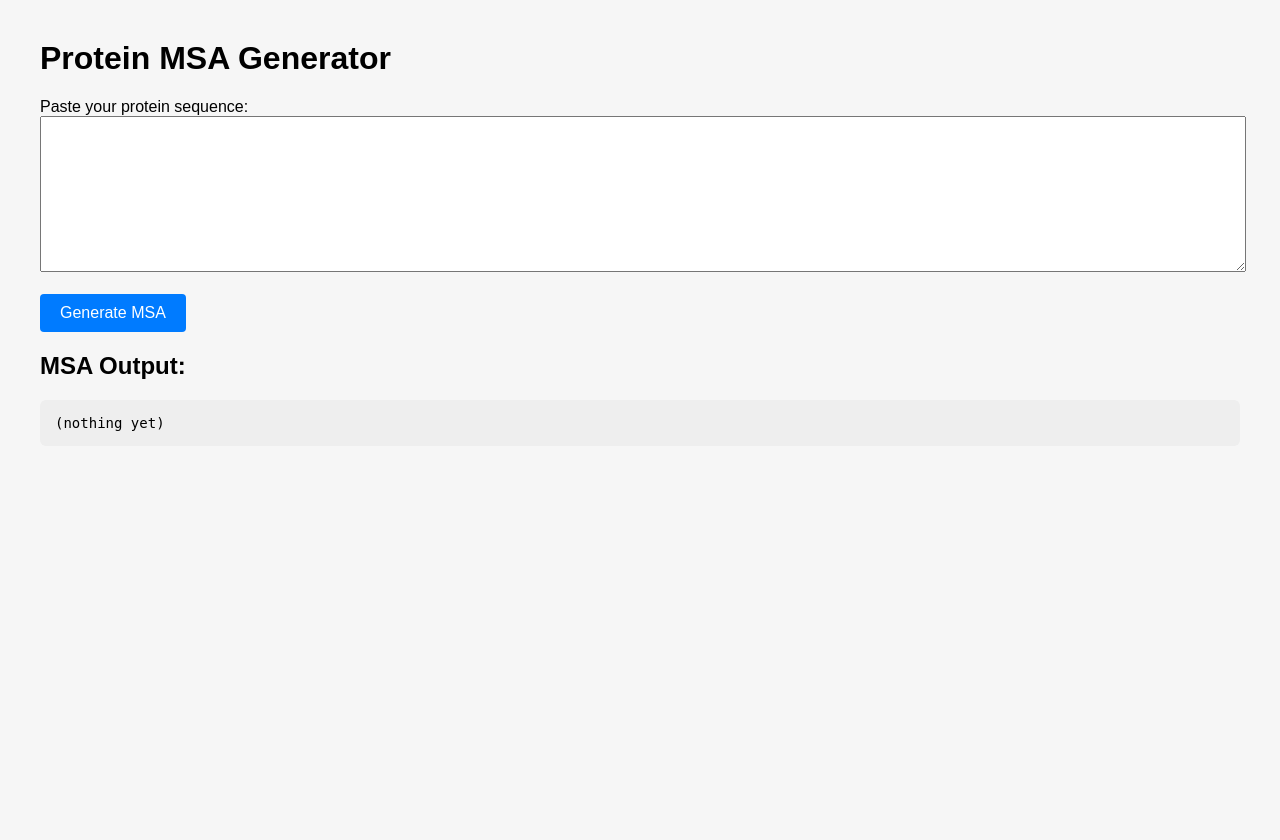
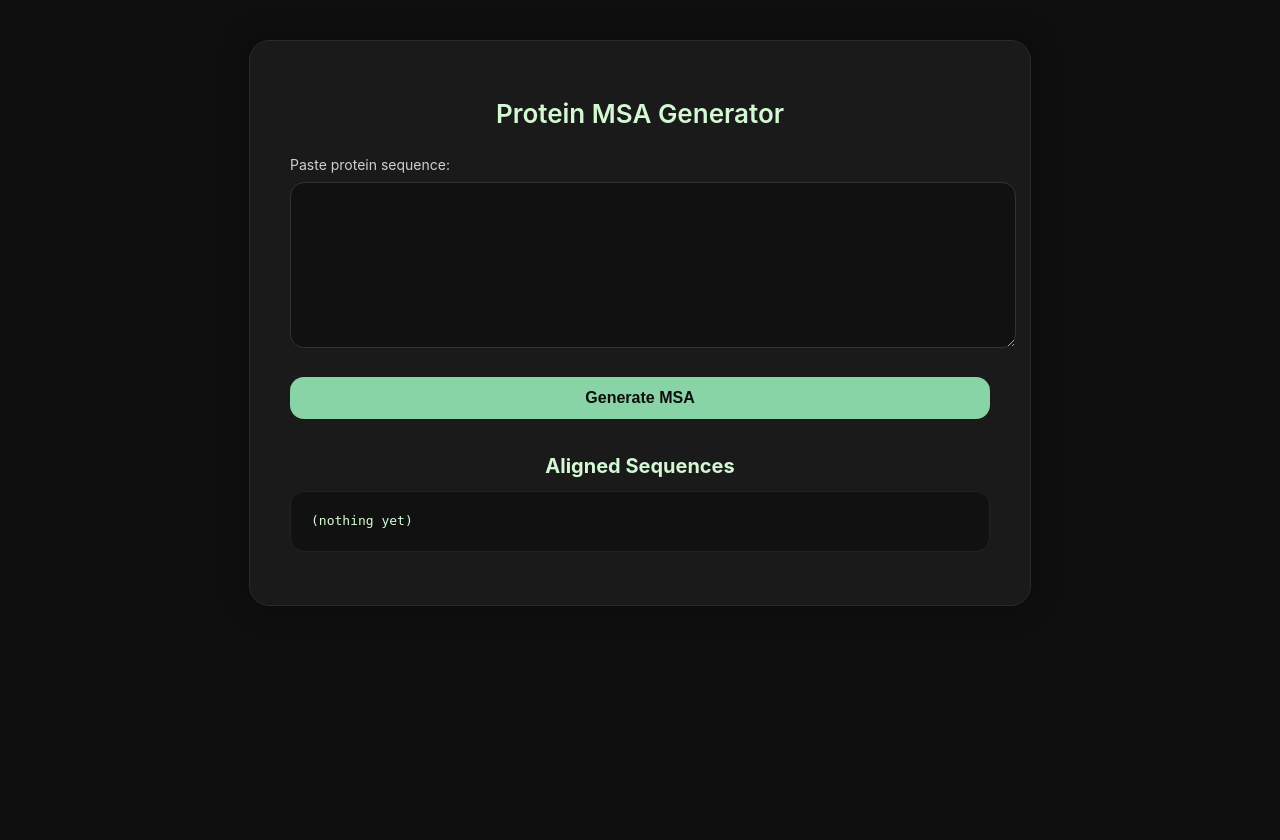
Before and after one commit to satvik-b869/evo-gnn-capstone, a Flask app: page / in a window 1280 px wide. Before the commit the page ends 431 px from the top, so only its background shows below. Run offline with Flask 3, Linux system fonts and the light colour scheme.

Commit message:
Update UI + add Step1 + fix alignment display

```diff
--- a/webapp/app.py
+++ b/webapp/app.py
@@ -12,6 +12,10 @@ NCBI_BLAST_URL = "https://blast.ncbi.nlm.nih.gov/Blast.cgi"
 @app.route("/")
 def index():
     return render_template("index.html")
+
+@app.route("/step1")
+def step1():
+    return render_template("step1.html")
 
 @app.route("/generate_msa", methods=["POST"])
 def generate_msa():
--- a/webapp/templates/index.html
+++ b/webapp/templates/index.html
@@ -1,59 +1,152 @@
 <!DOCTYPE html>
-<html>
+<html lang="en">
 <head>
+<meta charset="UTF-8" />
 <title>Protein MSA Generator</title>
-  <meta charset="UTF-8">
+
 <style>
   body {
-      font-family: Arial;
-      margin: 40px;
-      background: #f6f6f6;
+    margin: 0;
+    padding: 0;
+    background: #0f0f0f;
+    font-family: "Inter", -apple-system, BlinkMacSystemFont, sans-serif;
+    color: #fff;
+    display: flex;
+    justify-content: center;
+    align-items: flex-start;
+    min-height: 100vh;
+    padding-top: 40px;
   }
+
+  .container {
+    background: #1a1a1a;
+    border-radius: 20px;
+    padding: 40px;
+    width: 700px;
+    box-shadow: 0 0 30px rgba(0,0,0,0.4);
+    border: 1px solid #2a2a2a;
+    position: relative;
+  }
+
+  h1 {
+    font-weight: 600;
+    font-size: 26px;
+    margin-bottom: 25px;
+    color: #d3f8d3;
+    text-align: center;
+  }
+
+  label { font-size: 14px; color: #cfcfcf; }
+
   textarea {
     width: 100%;
-      height: 150px;
+    height: 140px;
+    margin-top: 8px;
+    margin-bottom: 25px;
+    background: #111;
+    color: #e8ffe8;
+    border: 1px solid #333;
+    border-radius: 14px;
+    padding: 12px;
     font-size: 14px;
+    line-height: 1.4;
   }
-    pre {
-      background: #eee;
-      padding: 15px;
-      border-radius: 6px;
-      white-space: pre-wrap;
-      font-size: 14px;
-    }
+
   button {
-      padding: 10px 20px;
-      background: #007bff;
-      color: white;
+    background: #88d4a7;
+    color: #0d0d0d;
+    padding: 12px 20px;
     border: none;
-      border-radius: 4px;
+    border-radius: 14px;
     font-size: 16px;
     cursor: pointer;
+    font-weight: 560;
+    transition: 0.15s ease;
+    width: 100%;
   }
+
   button:hover {
-      background: #0056d2;
+    background: #9ce8ba;
+    transform: translateY(-1px);
   }
+
+  /* Next button */
+  #nextBtn {
+    display: none;
+    position: absolute;
+    bottom: 20px;
+    right: 20px;
+    background: #4caf50;
+    color: #000;
+    padding: 12px 22px;
+    border-radius: 12px;
+    font-size: 15px;
+    cursor: pointer;
+    font-weight: 600;
+    box-shadow: 0 0 12px rgba(0,255,0,0.2);
+    transition: 0.2s;
+  }
+
+  #nextBtn:hover {
+    background: #69dd78;
+    transform: translateY(-2px);
+  }
+
+  h2 {
+    margin-top: 35px;
+    margin-bottom: 10px;
+    font-size: 20px;
+    color: #d3f8d3;
+    text-align: center;
+  }
+
+  pre {
+    background: #111;
+    padding: 20px;
+    border-radius: 14px;
+    white-space: pre-wrap;
+    font-family: "JetBrains Mono", monospace;
+    font-size: 13px;
+    line-height: 1.45;
+    color: #d6ffd8;
+    border: 1px solid #222;
+    max-height: 500px;
+    overflow-y: auto;
+  }
+
 </style>
 </head>
 
 <body>
 
+<div class="container">
+
   <h1>Protein MSA Generator</h1>
 
   <form id="msaForm">
-  <label>Paste your protein sequence:</label><br>
-  <textarea name="sequence" id="seqInput"></textarea><br><br>
+    <label>Paste protein sequence:</label>
+    <textarea id="seqInput" name="sequence"></textarea>
     <button type="submit">Generate MSA</button>
   </form>
 
-<h2>MSA Output:</h2>
+  <h2>Aligned Sequences</h2>
   <pre id="msaOutput">(nothing yet)</pre>
+
+  <!-- The Next button (hidden until MSA loads) -->
+  <button id="nextBtn" onclick="window.location.href='/step1'">Next →</button>
+
+</div>
 
 <script>
 document.getElementById("msaForm").addEventListener("submit", async function(e) {
   e.preventDefault();
 
-  const seq = document.getElementById("seqInput").value;
+  const seq = document.getElementById("seqInput").value.trim();
+  const out = document.getElementById("msaOutput");
+  const nextBtn = document.getElementById("nextBtn");
+
+  out.textContent = "Generating MSA… please wait";
+  nextBtn.style.display = "none";
 
   const formData = new FormData();
   formData.append("sequence", seq);
@@ -66,9 +159,12 @@ document.getElementById("msaForm").addEventListener("submit", async function(e)
   let data = await resp.json();
 
   if (data.error) {
-    document.getElementById("msaOutput").textContent = "ERROR: " + data.error;
+    out.textContent = "ERROR: " + data.error;
   } else {
-    document.getElementById("msaOutput").textContent = data.msa;
+    out.textContent = data.msa_muscle;
+
+    // now show the Next button
+    nextBtn.style.display = "block";
   }
 });
 </script>
```
Also changed, not shown: webapp/templates/step1.html (added, +78 -0 lines). Lines whose indentation alone changed are shown as unchanged.
